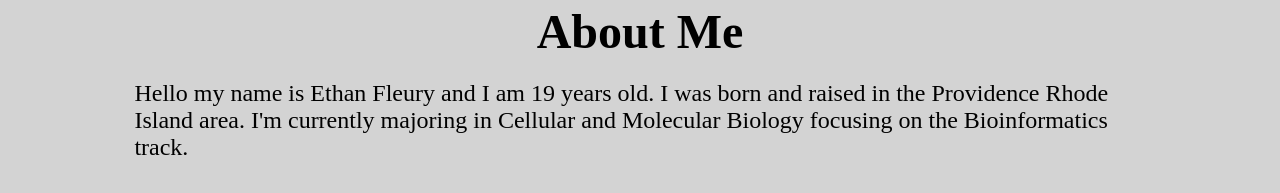
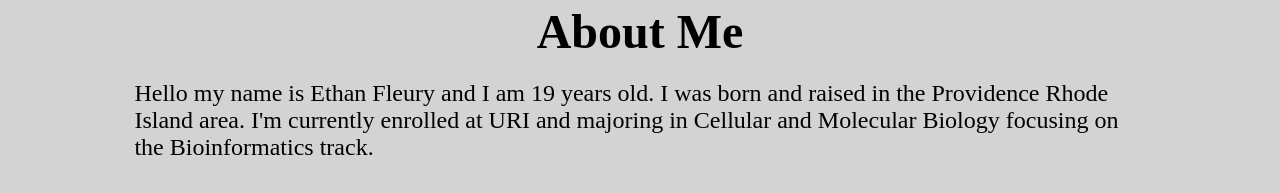
Before and after one commit to EthanFleury/ethanfleury.github.io, a plain HTML site: page about.html in a window 1280 px wide. Shown: the part 453-646 px from the top of the page. Drawn offline with Linux system fonts and the light colour scheme.

Commit message:
Update about.html

```diff
--- a/about.html
+++ b/about.html
@@ -14,6 +14,6 @@
             </tr>
         </table>
         <h1><center><font size="24">About Me</font></center></h1>
-        <p style="margin-left:10%; margin-right:10%;"><font size="5">Hello my name is Ethan Fleury and I am 19 years old. I was born and raised in the Providence Rhode Island area. I'm currently majoring in Cellular and Molecular Biology focusing on the Bioinformatics track.</font></p>
+        <p style="margin-left:10%; margin-right:10%;"><font size="5">Hello my name is Ethan Fleury and I am 19 years old. I was born and raised in the Providence Rhode Island area. I'm currently enrolled at URI and majoring in Cellular and Molecular Biology focusing on the Bioinformatics track.</font></p>
     </body>
 </html>
```
